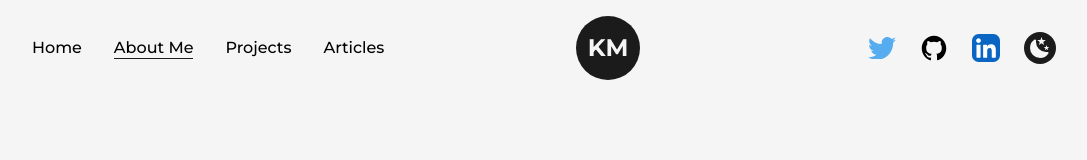
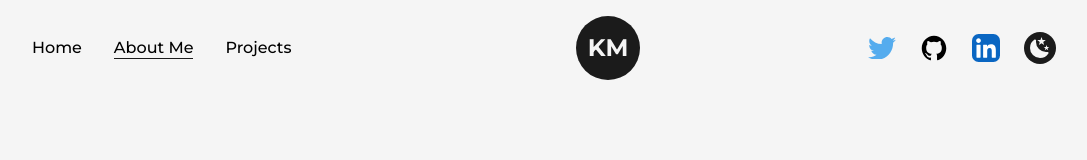
Before and after one commit to thekushmevada/next-portfolio, a Next.js app: page /about in a window 1280 px wide. Shown: the top 160 px of the page, without its empty margins (96-1183 px from the left). Built offline with nearby package versions, Linux system fonts and the light colour scheme.

Commit message:
articles page removed from navbar

```diff
--- a/src/components/NavBar.js
+++ b/src/components/NavBar.js
@@ -74,7 +74,7 @@ const NavBar = () => {
         <CustomLink href="/" title="Home" className="mr-4" />
         <CustomLink href="/about" title="About Me" className="mx-4" />
         <CustomLink href="/projects" title="Projects" className="mx-4" />
-        <CustomLink href="/articles" title="Articles" className="ml-4" />
+        {/* <CustomLink href="/articles" title="Articles" className="ml-4" /> */}
       </nav>
 
       <nav className="flex items-center justify-center flex-wrap">
--- a/src/pages/index.js
+++ b/src/pages/index.js
@@ -44,7 +44,7 @@ export default function Home() {
                 >
                   Resume <LinkArrow className={"w-6 ml-1"} />
                 </Link>
-                <Link href="mailto:khmevada2003@gmail.com" target={"_blank"} className="ml-4 text-lg font-medium capitalize text-dark underline dark:text-light md:text-base ">
+                <Link href="mailto:khmevada2003@gmail.com" target={"_blank"} className="hover:text-primary dark:hover:text-primaryDark ml-4 text-lg font-medium capitalize text-dark underline dark:text-light md:text-base ">
                   Contact
                 </Link>
               </div>
```
